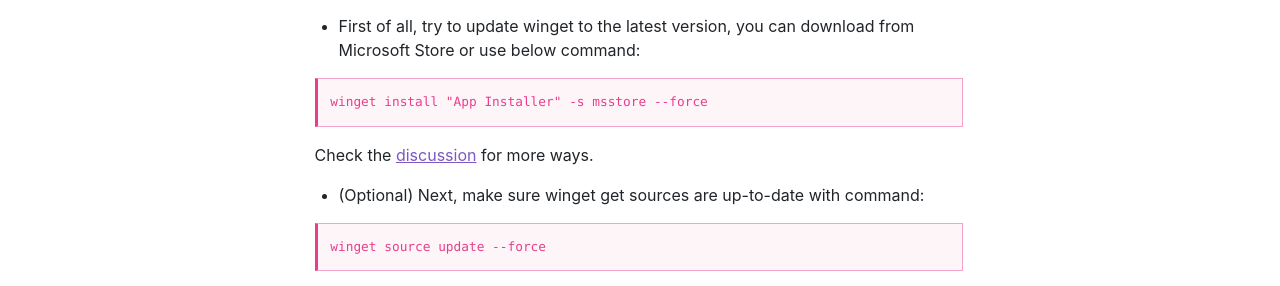
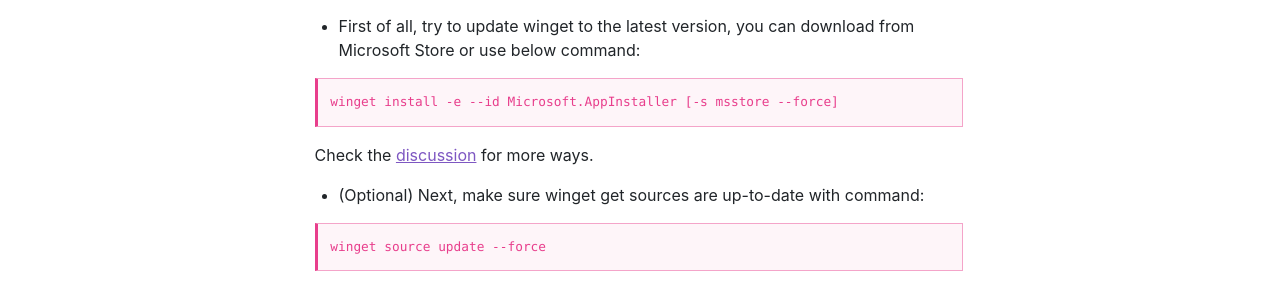
Before and after one commit to oclockvn/oclockvn.github.io, a Jekyll site: the page built from _posts/2024-11-17-fix-winget-could-not-update-packages.md, in a window 1280 px wide. Shown: the part 709-995 px from the top of the page. Built offline with Jekyll 4.4.1, drawn with Linux system fonts in a browser that asks for light colours; comment, search, counter and statistics services are not loaded.

Commit message:
Update 2024-11-17-fix-winget-could-not-update-packages.md

````diff
--- a/_posts/2024-11-17-fix-winget-could-not-update-packages.md
+++ b/_posts/2024-11-17-fix-winget-could-not-update-packages.md
@@ -35,7 +35,7 @@ InternetOpenUrl() failed.
 - First of all, try to update winget to the latest version, you can download from Microsoft Store or use below command:
 
 ```
-winget install "App Installer" -s msstore --force
+winget install -e --id Microsoft.AppInstaller [-s msstore --force]
 ```
 
 Check the [discussion](https://github.com/microsoft/winget-cli/issues/3652) for more ways.
````
